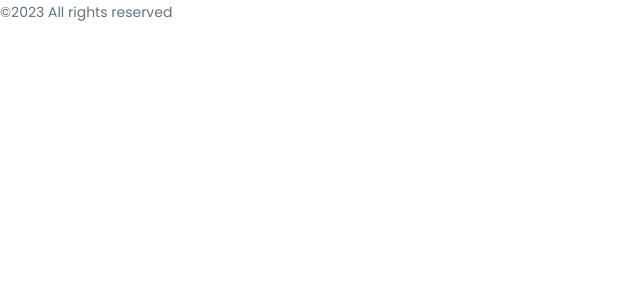
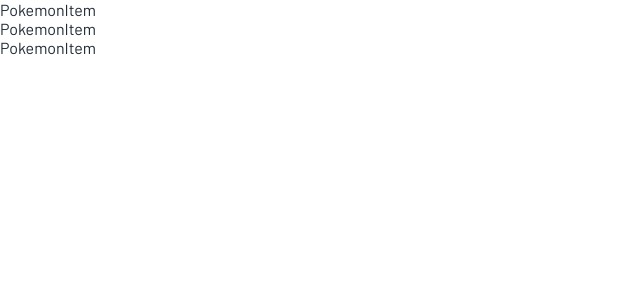
Before and after one commit to victorvzn/pokemonList-react, a React (Vite) app: page / in a window 1280 px wide. Shown: the top 300 px of the page, without its empty margins (0-640 px from the left). Built offline with nearby package versions, Linux system fonts and the light colour scheme.

Commit message:
feat: add components PokemonItem and PokemonList

```diff
--- a/src/App.jsx
+++ b/src/App.jsx
@@ -1,8 +1,10 @@
+import PokemonList from "./components/PokemonList"
+
 function App() {
   return (
-    <div className="App">
-      <p className="p2 text-grey">©2023 All rights reserved</p>
-    </div>
+    <>
+      <PokemonList />
+    </>
   )
 }
 
--- /dev/null
+++ b/src/components/PokemonItem.jsx
@@ -0,0 +1,9 @@
+import React from 'react'
+
+const PokemonItem = () => {
+  return (
+    <div>PokemonItem</div>
+  )
+}
+
+export default PokemonItem
--- /dev/null
+++ b/src/components/PokemonList.jsx
@@ -0,0 +1,15 @@
+import React from 'react'
+
+import PokemonItem from './PokemonItem'
+
+const PokemonList = () => {
+  return (
+    <>
+      <PokemonItem />
+      <PokemonItem />
+      <PokemonItem />
+    </>
+  )
+}
+
+export default PokemonList
```
